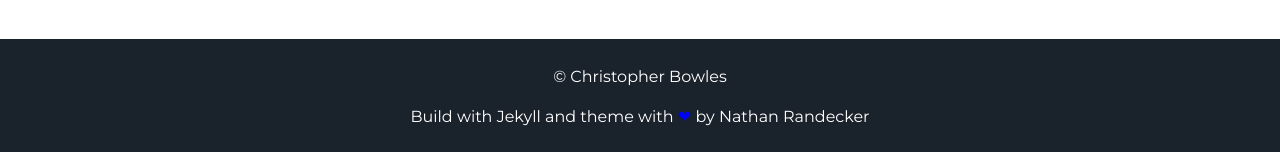
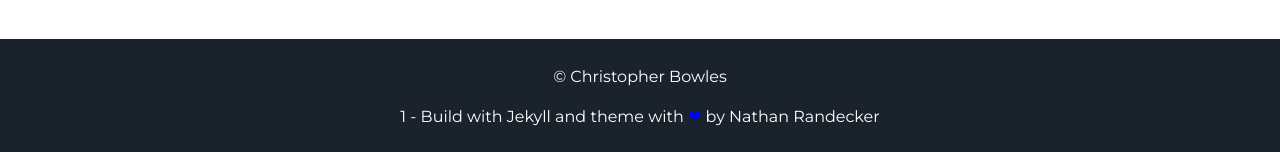
Before and after one commit to Cris-Bwls/Cris-Bwls.github.io, a Jekyll site: the page built from index.html, in a window 1280 px wide and 900 px high, scrolled down 1635 px. Shown: the part 745-897 px from the top of the window. Built offline with Jekyll 4.4.1, drawn with Linux system fonts in a browser that asks for light colours; nearby versions of some CDN libraries; library files that are not in the unit come from our copies.

Commit message:
increment test 2

```diff
--- a/_includes/footer.html
+++ b/_includes/footer.html
@@ -1,6 +1,6 @@
 <footer class="footer">
     <p>&copy; {{site.username}}</p>
-    <p>Build with Jekyll and theme with <span class="love">❤</span> by <a href="https://github.com/nrandecker">Nathan Randecker</a></p>
+    <p>1 - Build with Jekyll and theme with <span class="love">❤</span> by <a href="https://github.com/nrandecker">Nathan Randecker</a></p>
 </footer>
 <script src="//cdn.jsdelivr.net/particles.js/2.0.0/particles.min.js"></script>
 <script src="{{ "/assets/js/sweet-scroll.min.js" | prepend: site.baseurl }}"></script>
```
